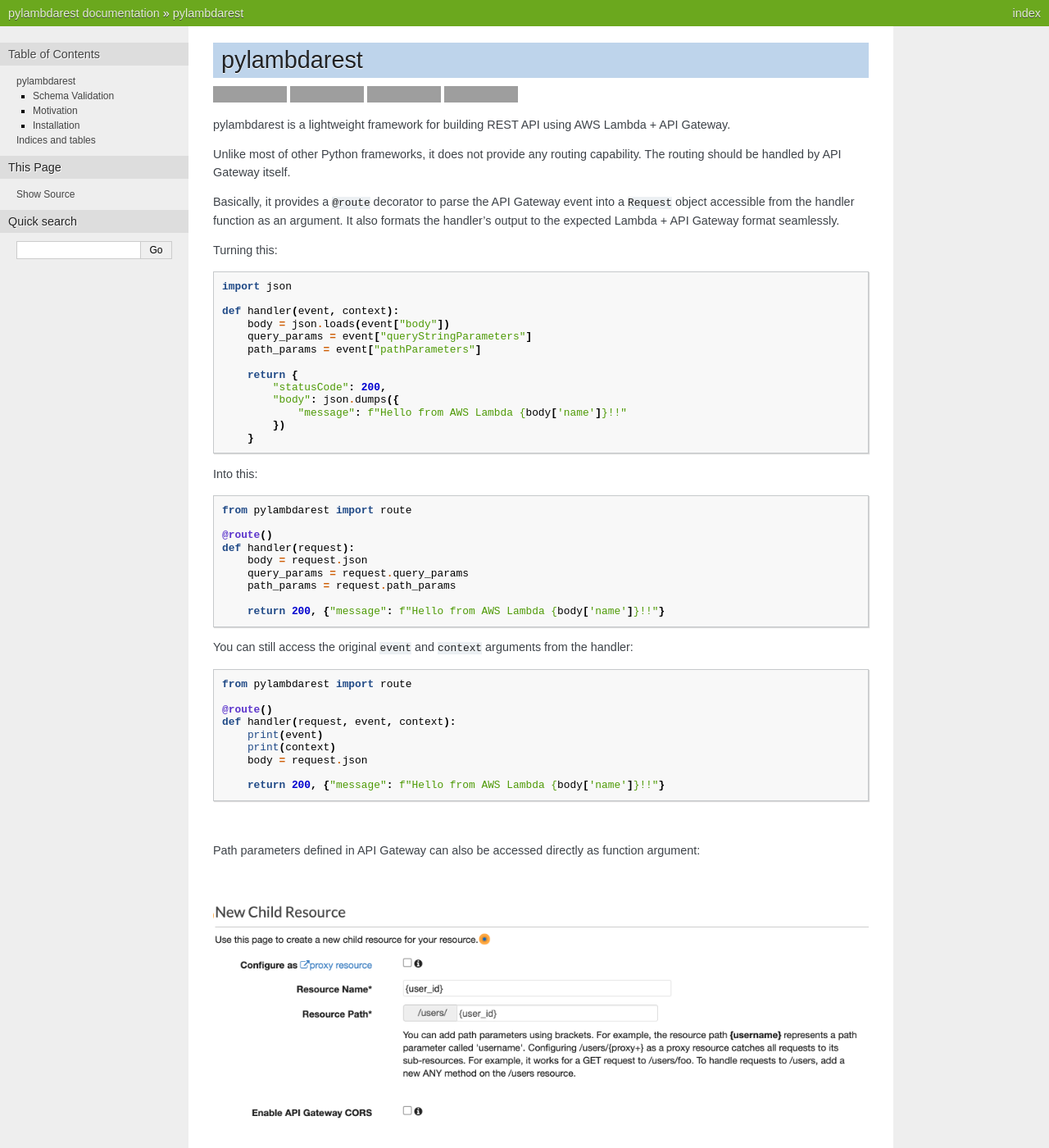
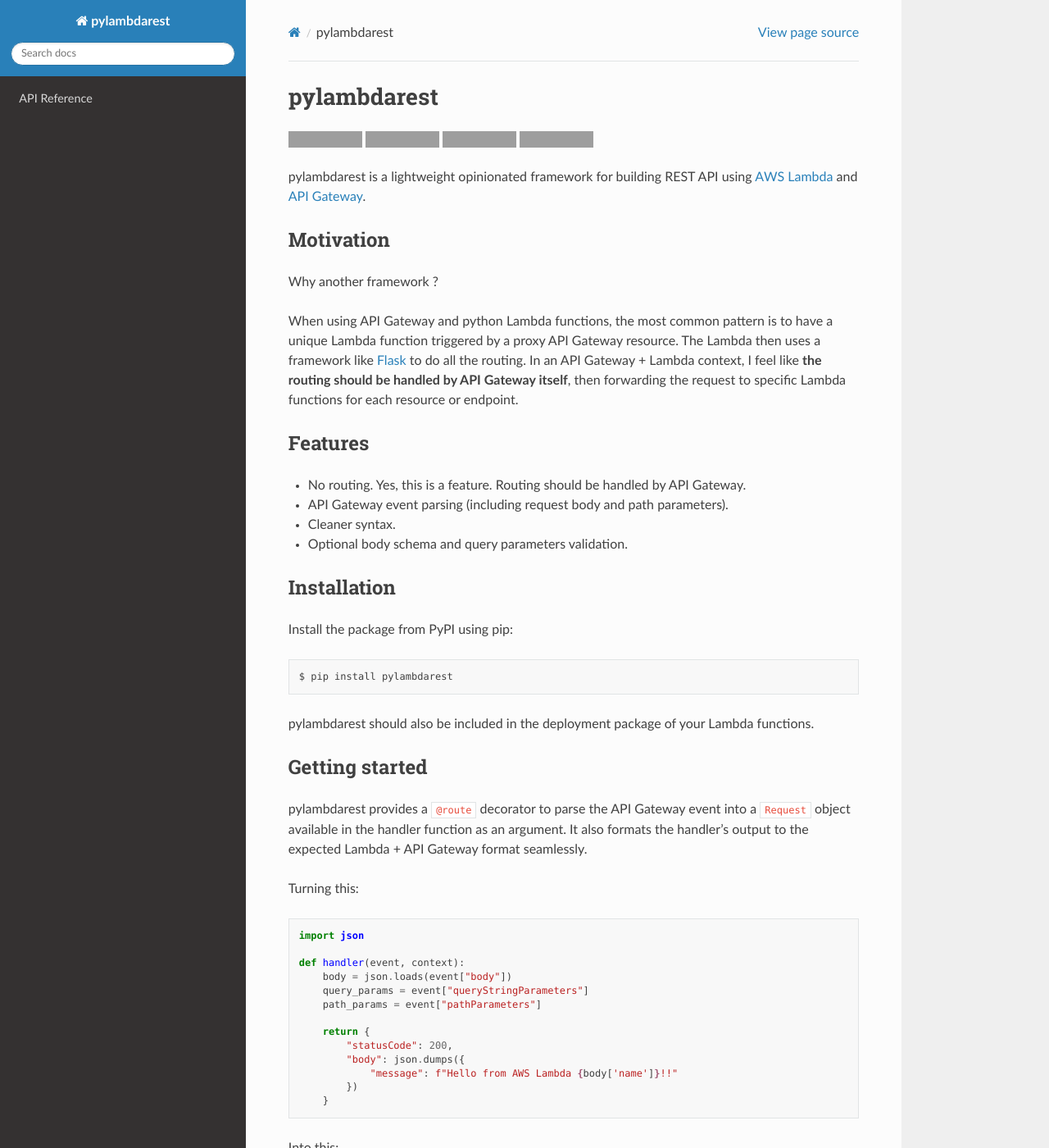
Before and after one commit to MarwanDebbiche/pylambdarest, a Sphinx documentation site: the page built from docs/source/index.rst, in a window 1280 px wide and 1400 px high. Shown: the whole window at 82% size. Built offline with Sphinx 7.4.7 and the Read the Docs theme 2.0.0, drawn with Linux system fonts in a browser that asks for light colours; some of the changed text lies outside the part shown; grey boxes are pictures that could not be loaded.

Commit message:
documentation v2 with API reference

````diff
--- a/README.md
+++ b/README.md
@@ -5,11 +5,34 @@
 [![Latest Version](https://img.shields.io/pypi/v/pylambdarest.svg?color=blue)](https://pypi.python.org/pypi/pylambdarest)
 [![PyPI - Downloads](https://img.shields.io/pypi/dm/pylambdarest?label=pypi%20downloads)](https://pypi.org/project/pylambdarest/)
 
-pylambdarest is a lightweight framework for building REST API using AWS Lambda + API Gateway.
+pylambdarest is a lightweight opinionated framework for building REST API using [AWS Lambda](https://aws.amazon.com/lambda/) and [API Gateway](https://aws.amazon.com/api-gateway/).
 
-Unlike most of other Python frameworks, it does not provide any routing capability. The routing should be handled by API Gateway itself.
+## Motivation
 
-Basically, it provides a `@route` decorator to parse the API Gateway event into a `Request` object accessible from the handler function as an argument. It also formats the handler's output to the expected Lambda + API Gateway format seamlessly.
+Why another framework ?
+
+When using API Gateway and python Lambda functions, the most common pattern is to have a unique Lambda function triggered by a proxy API Gateway resource. The Lambda then uses a framework like [Flask](https://flask.palletsprojects.com/en/1.1.x/) to do all the routing. In an API Gateway + Lambda context, I feel like **the routing should be handled by API Gateway itself**, then forwarding the request to specific Lambda functions for each resource or endpoint.
+
+## Features
+
+- No routing. Yes, this is a feature. Routing should be handled by API Gateway.
+- API Gateway event parsing (including request body and path parameters).
+- Cleaner syntax.
+- Optional body schema and query parameters validation.
+
+## Installation
+
+Install the package from PyPI using pip:
+
+```
+$ pip install pylambdarest
+```
+
+pylambdarest should also be included in the deployment package of your Lambda functions.
+
+## Getting started
+
+pylambdarest provides a `@route` decorator to parse the API Gateway event into a `Request` object available in the handler function as an argument. It also formats the handler's output to the expected Lambda + API Gateway format seamlessly.
 
 Turning this:
 
@@ -52,7 +75,6 @@ from pylambdarest import route
 @route()
 def handler(request, event, context):
     print(event)
-    print(context)
     body = request.json
 
     return 200, {"message": f"Hello from AWS Lambda {body['name']}!!"}
@@ -81,7 +103,7 @@ def get_user(user_id):
 
 ## Schema Validation
 
-pylambdarest also provides basic schema validation using [jsonschema](https://github.com/Julian/jsonschema):
+pylambdarest optional provides optional schema validation using [jsonschema](https://github.com/Julian/jsonschema):
 
 ```python
 from pylambdarest import route
@@ -129,24 +151,10 @@ def get_users(request):
     return 200, users
 ```
 
-## Motivation
+## Example
 
-Why another framework ?
+You can look at the [sample](https://github.com/MarwanDebbiche/pylambdarest/tree/master/sample) for a minimal pylambdarest API.
 
-When using API Gateway and python Lambdas, the most common pattern is to have one unique Lambda triggered by a proxy API Gateway resource. The Lambda then uses a framework like Flask to do all the routing. In an API Gateway + Lambda context, I feel like **the routing should be handled by API Gateway itself**, then forwarding the request to specific Lambda functions for each resource or endoint.
+In this sample, we use the [serverless](https://www.serverless.com/) framework to declare the API Gateway -> Lambda routing
 
-N.B: I find it useful to declare the API Gateway -> Lambda routing using the amazing [serverless](https://www.serverless.com/) framework
-
-## Installation
-
-You can install pylambdarest using pip:
-
-```
-pip install pylambdarest
-```
-
-pylambdarest should also be included in the deployment package of your Lambdas. If you use the serverless framework to manage your deployment, this can be done easily using the [serverless-python-requirements](https://github.com/UnitedIncome/serverless-python-requirements) plugin.
-
-To speed-up your API development, I also recommend using the [serverless-offline](https://github.com/dherault/serverless-offline) plugin.
-
-You can look at the [sample](https://github.com/MarwanDebbiche/pylambdarest/tree/master/sample) to have a working example of this set-up.
+The packaging of the Lambda functions is done using the [serverless-python-requirements](https://github.com/UnitedIncome/serverless-python-requirements) plugin.
--- a/docs/source/conf.py
+++ b/docs/source/conf.py
@@ -10,9 +10,10 @@
 # add these directories to sys.path here. If the directory is relative to the
 # documentation root, use os.path.abspath to make it absolute, like shown here.
 #
-# import os
-# import sys
-# sys.path.insert(0, os.path.abspath('.'))
+import os
+import sys
+
+sys.path.insert(0, os.path.abspath('.'))
 
 
 # -- Project information -----------------------------------------------------
@@ -29,7 +30,10 @@ author = 'Marwan Debbiche'
 # ones.
 master_doc = 'index'
 extensions = [
-    "m2r2"
+    "m2r2",
+    "sphinx.ext.autodoc",
+    "sphinx.ext.napoleon",
+    "sphinx_rtd_theme",
 ]
 
 source_suffix = ['.rst', '.md']
@@ -48,7 +52,7 @@ exclude_patterns = []
 # The theme to use for HTML and HTML Help pages.  See the documentation for
 # a list of builtin themes.
 #
-html_theme = 'nature'
+html_theme = "sphinx_rtd_theme"
 
 # Add any paths that contain custom static files (such as style sheets) here,
 # relative to this directory. They are copied after the builtin static files,
--- a/docs/source/index.rst
+++ b/docs/source/index.rst
@@ -1,6 +1,8 @@
 .. toctree::
-   :maxdepth: 2
-   :caption: Contents:
+   :maxdepth: 4
+   :hidden:
+
+   apireference
 
 .. mdinclude:: ../../README.md
 
@@ -9,4 +11,3 @@ Indices and tables
 ==================
 
 * :ref:`genindex`
-* :ref:`search`
````
Also changed, not shown: docs/source/apireference.rst (added, +17 -0 lines), 2 other files.
